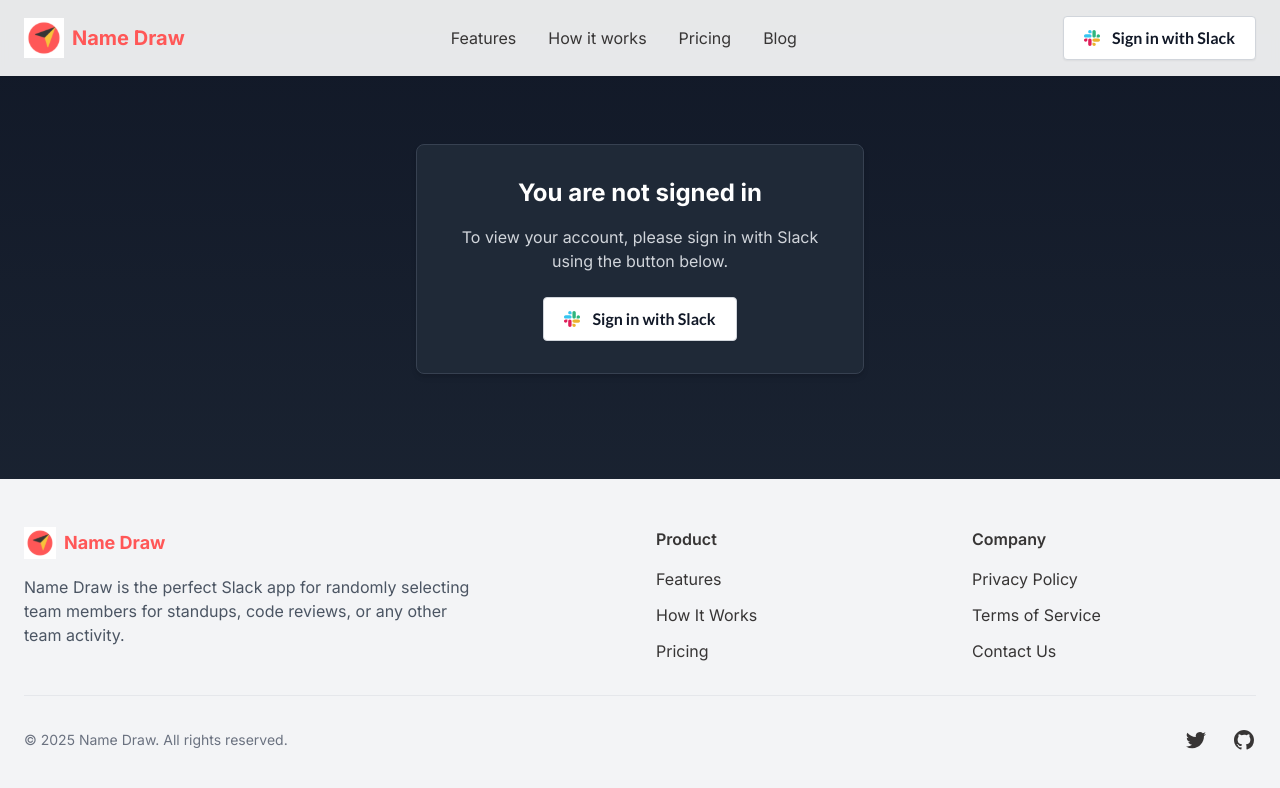
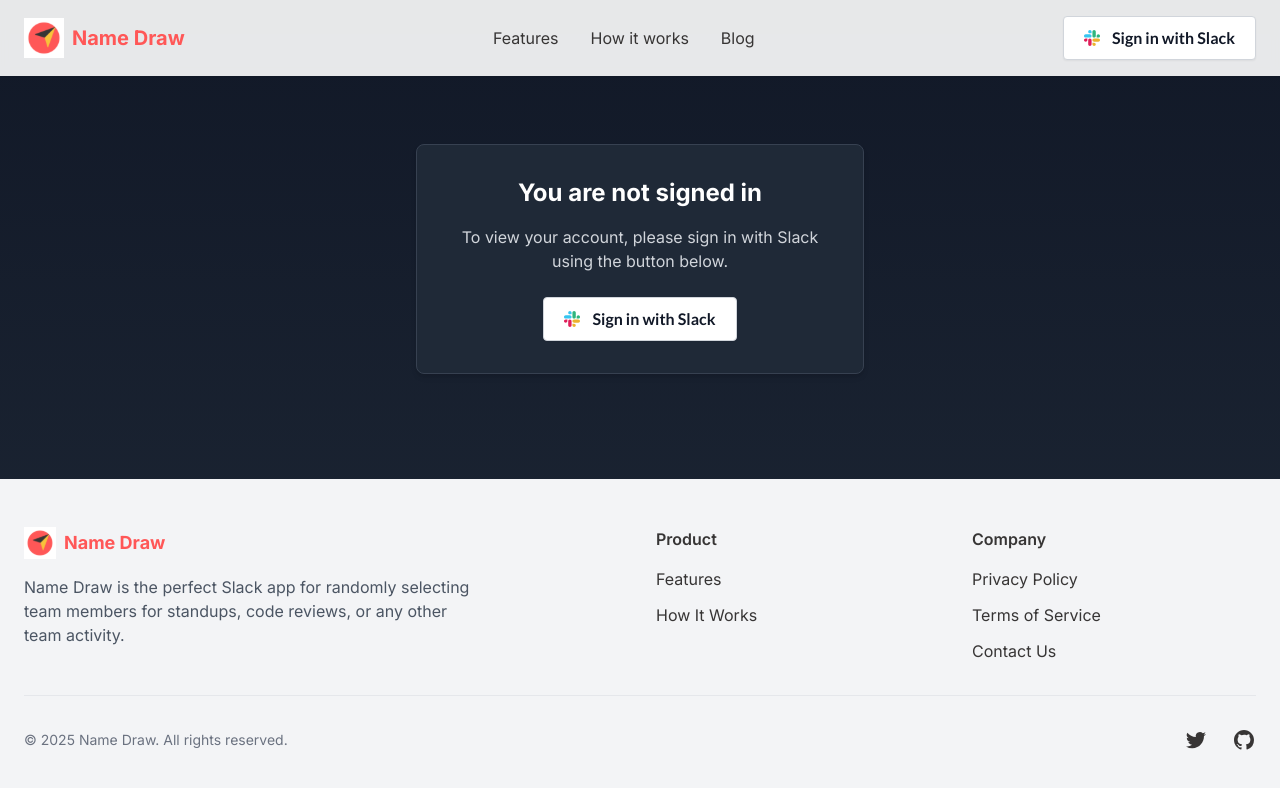
Before and after one commit to pelshen/Name-chooser, a React (Vite) app in the folder website/: page /account in a window 1280 px wide. Shown: the top 788 px of the page. Built offline with nearby package versions, Linux system fonts and the light colour scheme; no server answers.

Commit message:
Hide pricing component from website
- Comment out Pricing import and component in HomePage
- Remove pricing links from Header navigation
- Remove pricing links from Footer
- Pricing component preserved for future use

```diff
--- a/website/src/components/Footer.tsx
+++ b/website/src/components/Footer.tsx
@@ -28,11 +28,11 @@
                   How It Works
                 </Link>
               </li>
-              <li>
+              {/* <li>
                 <Link to="/#pricing" className="text-accent2 hover:text-primary dark:text-gray-400 dark:hover:text-white transition-colors">
                   Pricing
                 </Link>
-              </li>
+              </li> */}
             </ul>
           </div>
 
--- a/website/src/components/Header.tsx
+++ b/website/src/components/Header.tsx
@@ -16,9 +16,9 @@
           <Link to="/#how-it-works" className="text-accent2 hover:text-primary dark:text-gray-300 dark:hover:text-white transition-colors">
             How it works
           </Link>
-          <Link to="/#pricing" className="text-accent2 hover:text-primary dark:text-gray-300 dark:hover:text-white transition-colors">
+          {/* <Link to="/#pricing" className="text-accent2 hover:text-primary dark:text-gray-300 dark:hover:text-white transition-colors">
             Pricing
-          </Link>
+          </Link> */}
           <Link to="/blog" className="text-accent2 hover:text-primary dark:text-gray-300 dark:hover:text-white transition-colors">
             Blog
           </Link>
--- a/website/src/pages/HomePage.tsx
+++ b/website/src/pages/HomePage.tsx
@@ -4,7 +4,7 @@
 import Features from '../components/Features';
 import HowItWorks from '../components/HowItWorks';
 import Testimonials from '../components/Testimonials';
-import Pricing from '../components/Pricing';
+// import Pricing from '../components/Pricing';
 import CTA from '../components/CTA';
 import Footer from '../components/Footer';
 
@@ -22,7 +22,7 @@
           <Features />
           <HowItWorks />
           {/* <Testimonials /> We have none yet! */}
-          <Pricing />
+          {/* <Pricing /> */}
           <CTA />
         </main>
         <Footer />
```
